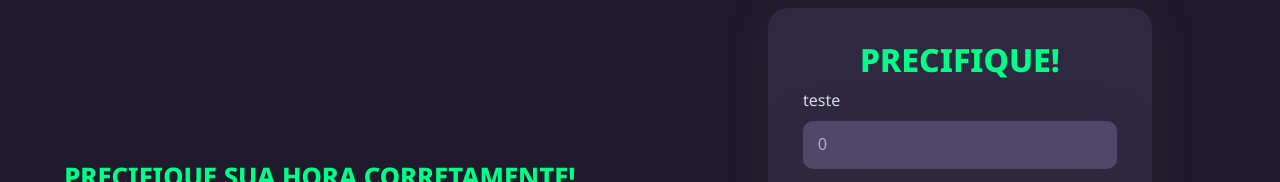
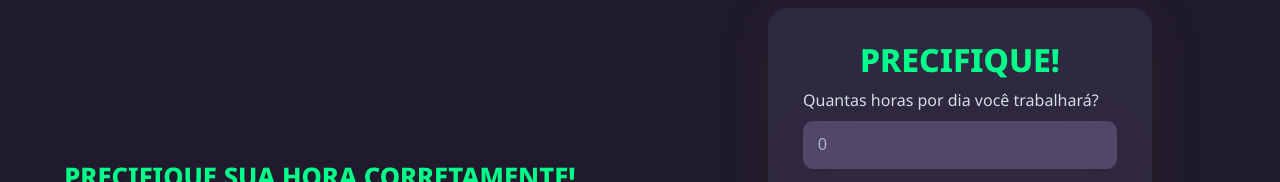
Before and after one commit to MarcosVino/Precificador, a plain HTML site: page index.html in a window 1280 px wide. Shown: the top 182 px of the page. Drawn offline with Linux system fonts and the light colour scheme.

Commit message:
Update index.html

```diff
--- a/index.html
+++ b/index.html
@@ -19,7 +19,7 @@
             <div class="calculator-block">
                 <h1>PRECIFIQUE!</h1>
                 <div class="textfield">
-                    <label for="horas">teste</label>
+                    <label for="horas">Quantas horas por dia você trabalhará?</label>
                     <input type="text" name="horas" placeholder="0" id="inpHoras">
                 </div>
                 <div class="textfield">
```
